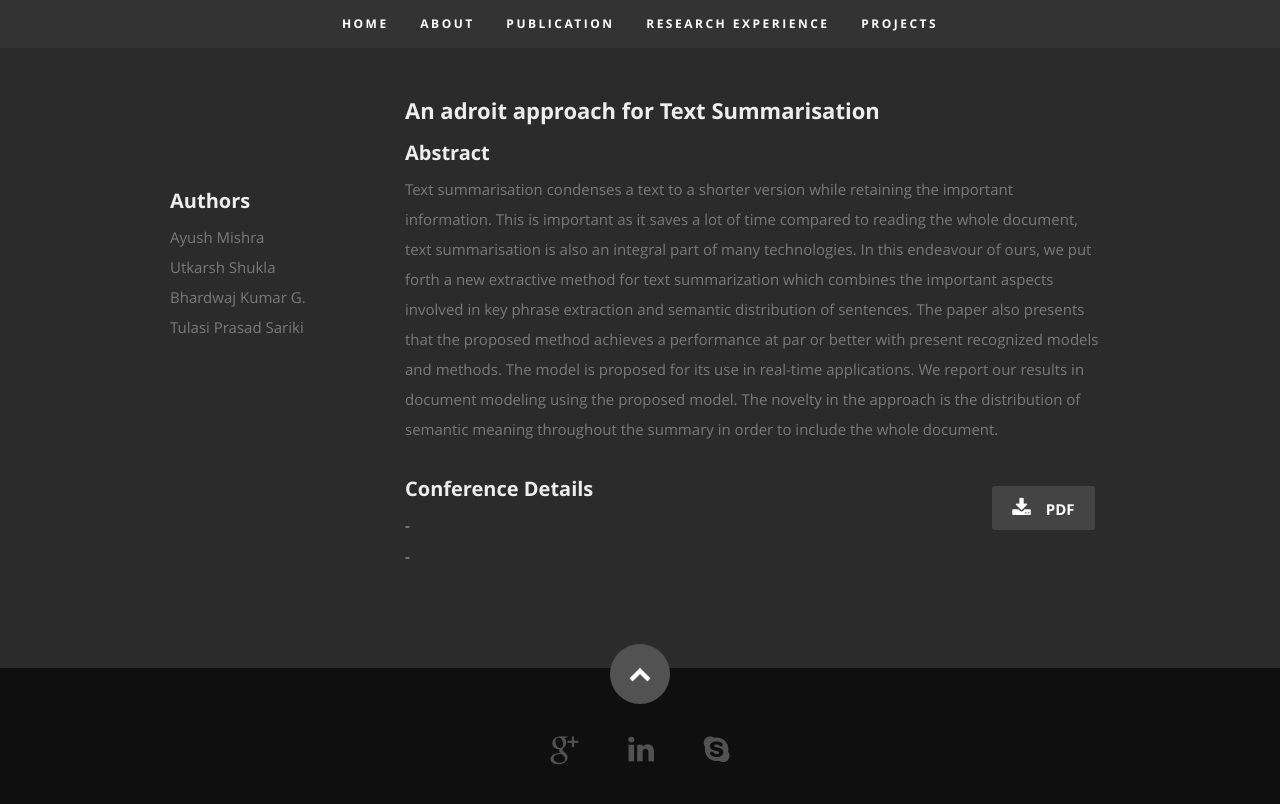
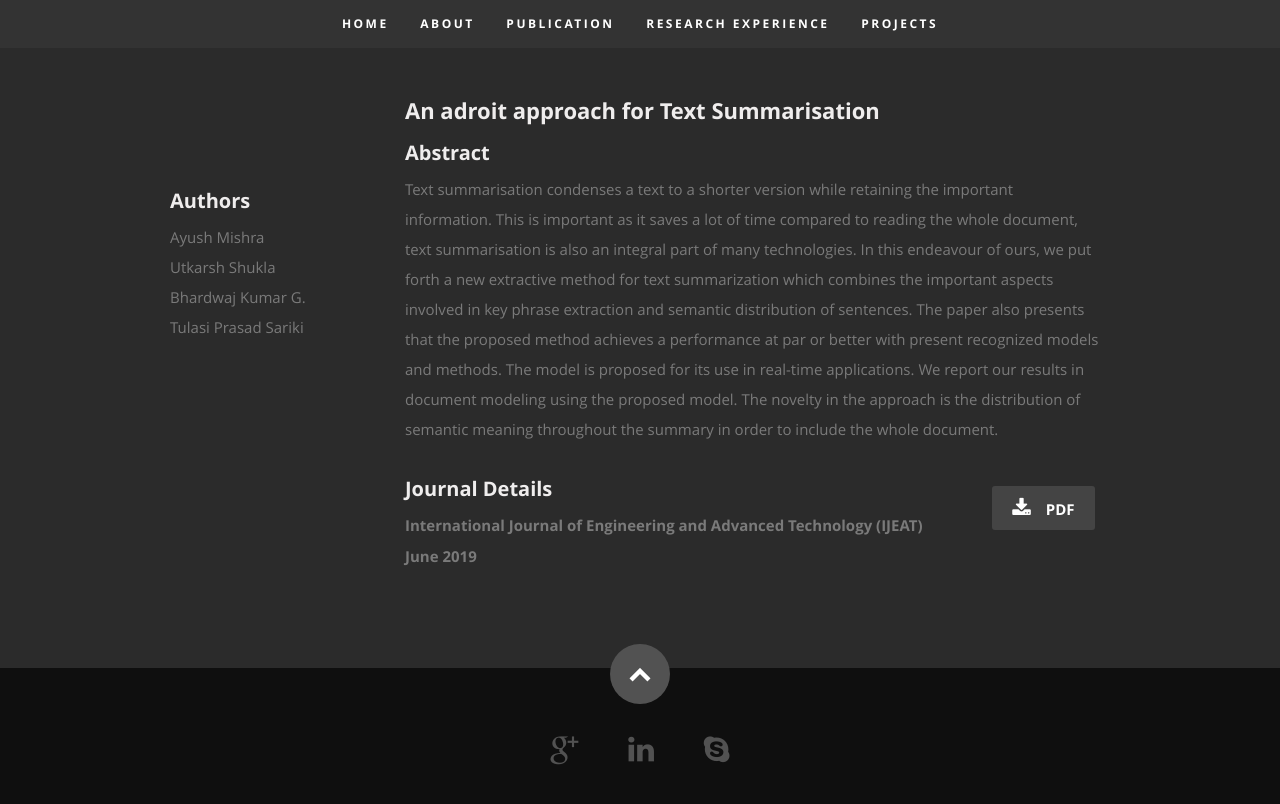
Before and after one commit to AyushMis/AyushMis.github.io, a plain HTML site: page papers/summarisation.html in a window 1280 px wide. Drawn offline with nearby package versions, Linux system fonts and the light colour scheme.

Commit message:
Update summarisation.html

```diff
--- a/papers/summarisation.html
+++ b/papers/summarisation.html
@@ -88,10 +88,10 @@
 
                <div class="columns contact-details">
 
-                  <h4>Conference Details</h4>
+                  <h4>Journal Details</h4>
                   <p class="address">
-                     <span><b>-</b></span><br>
-                     <span><b>-</b></span><br>
+                     <span><b>International Journal of Engineering and Advanced Technology (IJEAT)</b></span><br>
+                     <span><b>June 2019</b></span><br>
                   </p>
 
                </div>
```
